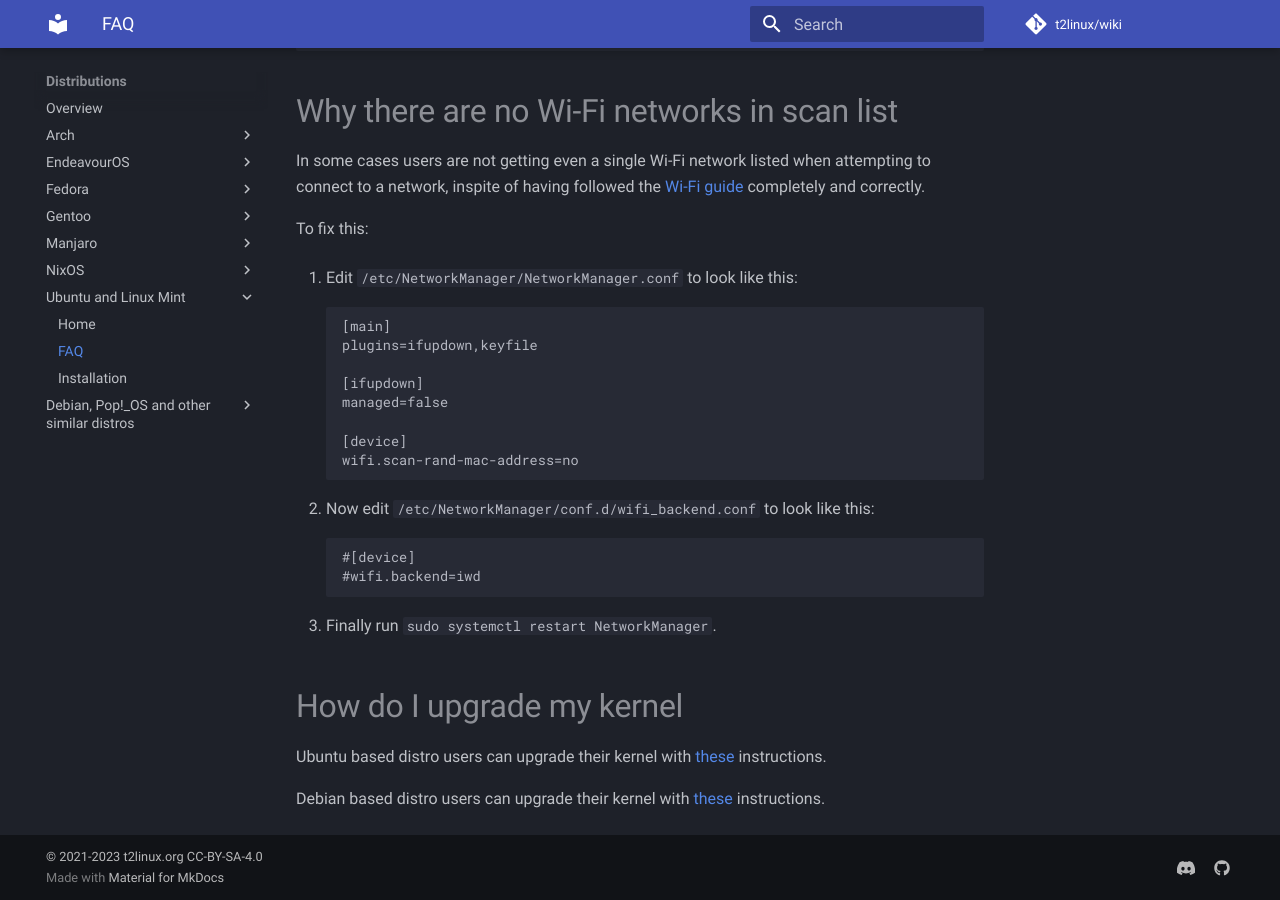
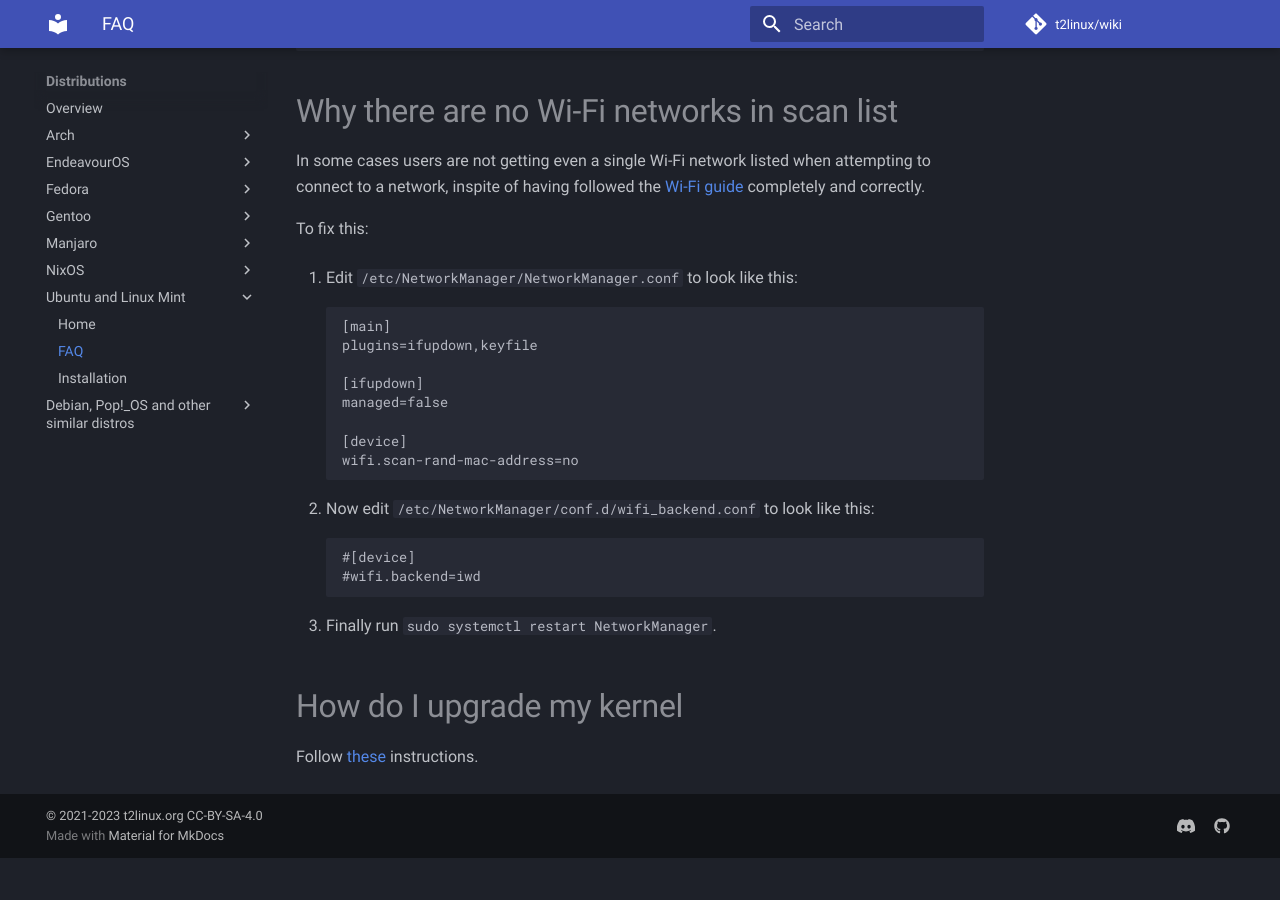
Before and after one commit to t2linux/wiki, an MkDocs documentation site: the page built from docs/distributions/ubuntu/faq.md, in a window 1280 px wide and 900 px high, scrolled down 1410 px. Built offline with MkDocs 1.6.1 and Material for MkDocs 9.7.7, drawn with Linux system fonts in a browser that asks for light colours; comment, search, counter and statistics services are not loaded; after the commit the page ends 2268 px from its top, so only the background shows below that.

Commit message:
Ubuntu: Change kernel repo link

```diff
--- a/docs/distributions/ubuntu/faq.md
+++ b/docs/distributions/ubuntu/faq.md
@@ -61,6 +61,4 @@ To fix this:
 
 # How do I upgrade my kernel
 
-Ubuntu based distro users can upgrade their kernel with [these](https://github.com/AdityaGarg8/T2-Ubuntu-Kernel#pre-installation-steps) instructions.
-
-Debian based distro users can upgrade their kernel with [these](https://github.com/andersfugmann/T2-Debian-Kernel#download-package-manually) instructions.
+Follow [these](https://github.com/t2linux/T2-Debian-and-Ubuntu-Kernel?tab=readme-ov-file#using-the-apt-repo) instructions.
```
Also changed, not shown: docs/distributions/ubuntu/installation.md (+1 -1 lines).
